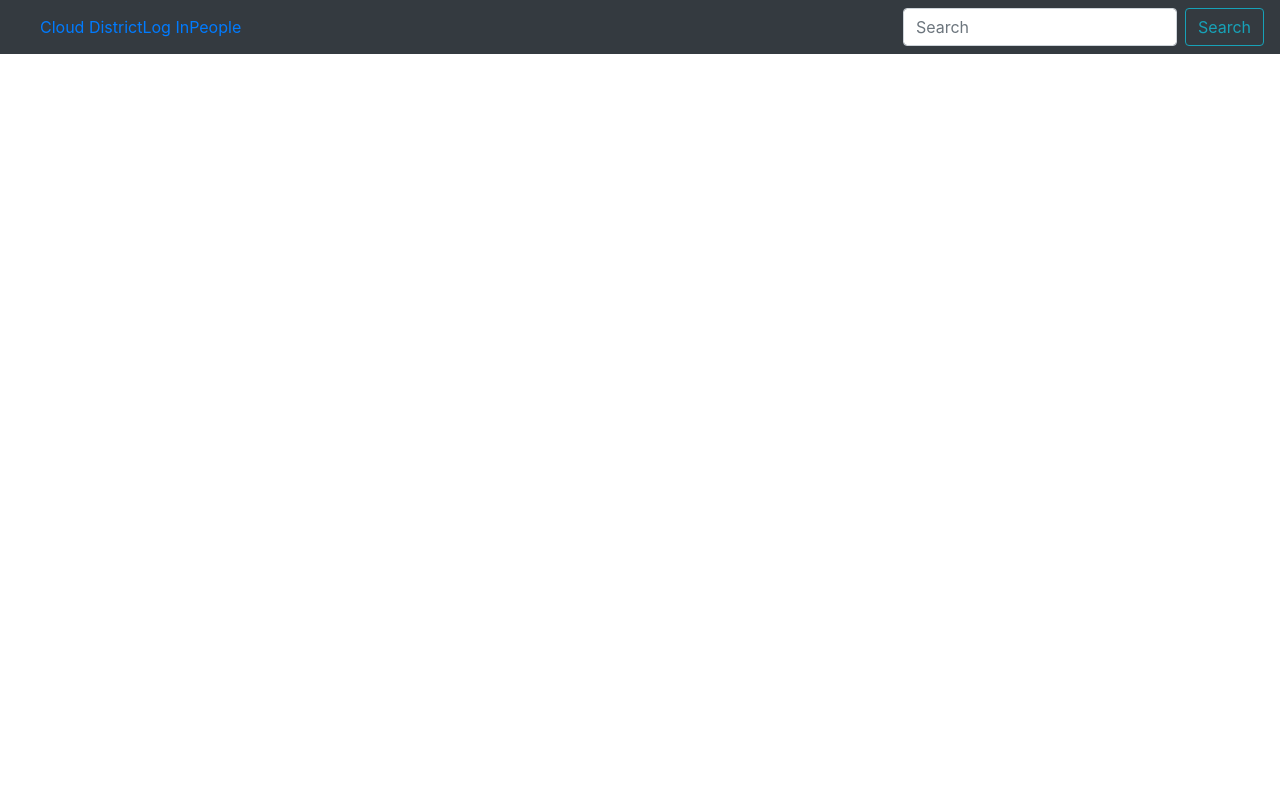
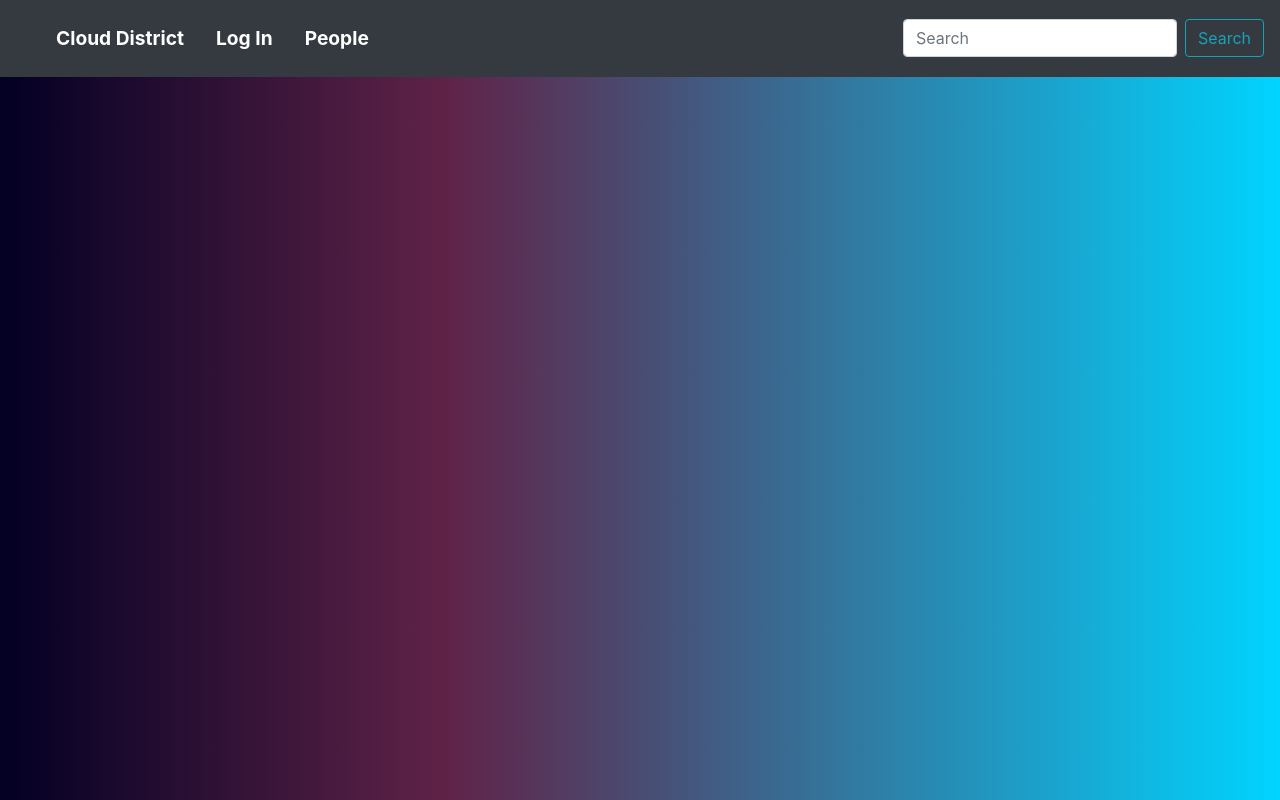
Before and after one commit to andresbr92/prueba-tecnica, a React (Create React App) app: page / in a window 1280 px wide. Built offline with nearby package versions, Linux system fonts and the light colour scheme.

Commit message:
adding style

```diff
--- a/src/components/auth/loginForm/index.js
+++ b/src/components/auth/loginForm/index.js
@@ -1,11 +1,29 @@
 import React, { Fragment } from 'react';
-import {useHistory} from 'react-router-dom'
+import { useHistory } from 'react-router-dom'
+import styled from 'styled-components'
 
 import GoogleLog from './socialMediaLog/googleLog'
 import FacebookLog from './socialMediaLog/facebookLog'
 import TwitterLog from './socialMediaLog/twitterLog'
 //redux
 import { useSelector, useDispatch } from 'react-redux'
+
+
+const Social = styled.div`
+    display:flex;
+    flex-direction:column;
+    padding: 4rem;
+    margin:1rem;
+    justify-content: center;
+    width:500px;
+
+`
+const EachSocial = styled.section`
+margin: 1rem;
+display:flex;
+justify-content:center;
+
+`
 
 
 
@@ -15,19 +33,29 @@ const LoginForm = () => {
     const isLoggedIn = useSelector(state => state.profile.isLoggedIn)
     return (
 
-            <Fragment>
+        <div className='myContainer'>
             {isLoggedIn ?
                 history.push('/users')
                 :
                 <>
+                    <Social>
+                        <EachSocial>
                             <GoogleLog />
+                        </EachSocial>
+                        <EachSocial>
                             <FacebookLog />
+                        </EachSocial>
+                        <EachSocial>
                             <TwitterLog />
-                    </>}
+                        </EachSocial>
+
+                    </Social>
+                </>
+            }
 
 
 
-            </Fragment>
+        </div>
 
     );
 }
--- a/src/components/ui/navBar/navBar.js
+++ b/src/components/ui/navBar/navBar.js
@@ -29,11 +29,12 @@ const NavBar = () => {
     return (
         <>
             <Navbar bg="dark" variant="dark">
+
                 <Image src={pictureLog} roundedCircle className='mr-4' />
-                <Link to="/">Cloud District</Link>
+                <Link className='my-link' to="/">Cloud District</Link>
                 <Nav className="mr-auto">
-                    <Link to="/login">Log In</Link>
-                    <Link to="/users">People</Link>
+                    <Link className='my-link' to="/login">Log In</Link>
+                    <Link className='my-link' to="/users">People</Link>
                 </Nav>
                 <Form inline>
                     <FormControl type="text" placeholder="Search" className="mr-sm-2" />
--- a/src/components/ui/users/userCard.js
+++ b/src/components/ui/users/userCard.js
@@ -1,15 +1,17 @@
 import React from 'react';
 import { getUserDetailAction } from '../../../action/usersAction'
-import {useHistory} from 'react-router-dom'
+import { useHistory } from 'react-router-dom'
 //redux
 import { useSelector, useDispatch } from 'react-redux'
+import { Card } from 'react-bootstrap'
+import { Button } from 'react-bootstrap'
 
 const UserCard = ({ user }) => {
     const history = useHistory()
     const dispatch = useDispatch()
 
 
-    const { first_name, avatar, id } = user
+    const { first_name, avatar, id, last_name } = user
 
     const getUserDetail = id => {
         dispatch(getUserDetailAction(id))
@@ -17,14 +19,27 @@ const UserCard = ({ user }) => {
         history.push(`/users/details/${id}`)
     }
     return (
-        <tr>
-            <td>{first_name}</td>
-            <td> <img src={avatar} alt='#'></img></td>
+        <>
+            <Card style={{ width: '18rem' }}>
+                <Card.Img variant="top" src={avatar} />
+                <Card.Body>
+                    <Card.Title>{first_name} {last_name} </Card.Title>
+                    <Card.Text>
+
+                     </Card.Text>
+                    <Button
+                        onClick={() => getUserDetail(id)}
+                        variant="primary">Details</Button>
+                </Card.Body>
+            </Card>
+            {/* <tr>
+            <td></td>
+            <td> <img src='' alt='#'></img></td>
             <td className='acciones'>
                 <button
                     type='button'
                     className='btn btn-primary mr-2'
-                    onClick={() => getUserDetail(id)}
+
                 > Details </button>
                 <button
                     type='button'
@@ -40,7 +55,8 @@ const UserCard = ({ user }) => {
             <td>
                 {id}
             </td>
-        </tr>
+            </tr> */}
+        </>
     );
 }
 
--- a/src/components/ui/users/userList.js
+++ b/src/components/ui/users/userList.js
@@ -6,6 +6,7 @@ import UserCard from './userCard'
 //redux
 import { useSelector, useDispatch } from 'react-redux'
 import { getUsersListAction } from '../../../action/usersAction'
+
 
 
 
@@ -40,20 +41,15 @@ const UserList = () => {
     }
     return (
         <>
+
+
+
             <Link
+                className='btn btn-success mr-2 mb-2'
                 to={'/users/new'}
 
             >Add user</Link>
-            {isLoggedIn ? <p> Lista de usuarios</p> : history.push('/login')}
-            <table className='table table-striped'>
-                <thead className=' bg-primary table-dark' >
-                    <tr>
-                        <th scope='col'>Imagen</th>
-                        <th scope='col'>nombre</th>
-                        <th scope='col'>trabajo</th>
-                    </tr>
-                </thead>
-                <tbody>
+            {isLoggedIn ? null : history.push('/login')}
             {users ? users.map(user => (
                 <UserCard
                     key={user.id}
@@ -61,10 +57,6 @@ const UserList = () => {
                 />
             )) : null}
 
-
-                </tbody>
-
-            </table>
             {page !== 1 ? <button
                 type='button'
                 className='btn btn-primary mr-2'
--- a/src/index.css
+++ b/src/index.css
@@ -1,4 +1,6 @@
 body {
+  background: rgb(2,0,36);
+  background: linear-gradient(90deg, rgba(2,0,36,1) 0%, rgba(96,35,72,1) 35%, rgba(0,212,255,1) 100%);
   margin: 0;
   font-family: -apple-system, BlinkMacSystemFont, 'Segoe UI', 'Roboto', 'Oxygen',
     'Ubuntu', 'Cantarell', 'Fira Sans', 'Droid Sans', 'Helvetica Neue',
@@ -11,3 +13,17 @@ code {
   font-family: source-code-pro, Menlo, Monaco, Consolas, 'Courier New',
     monospace;
 }
+.my-link{
+  color: white;
+  margin: 1rem;
+  text-decoration: none;
+  font-weight: bold;
+  font-size: 1.2rem;
+
+
+}
+.myContainer {
+  display: flex;
+  justify-content: center;
+   ;
+}
```
Also changed, not shown: public/images/clouddistrict.png (added). Lines whose indentation alone changed are shown as unchanged.
